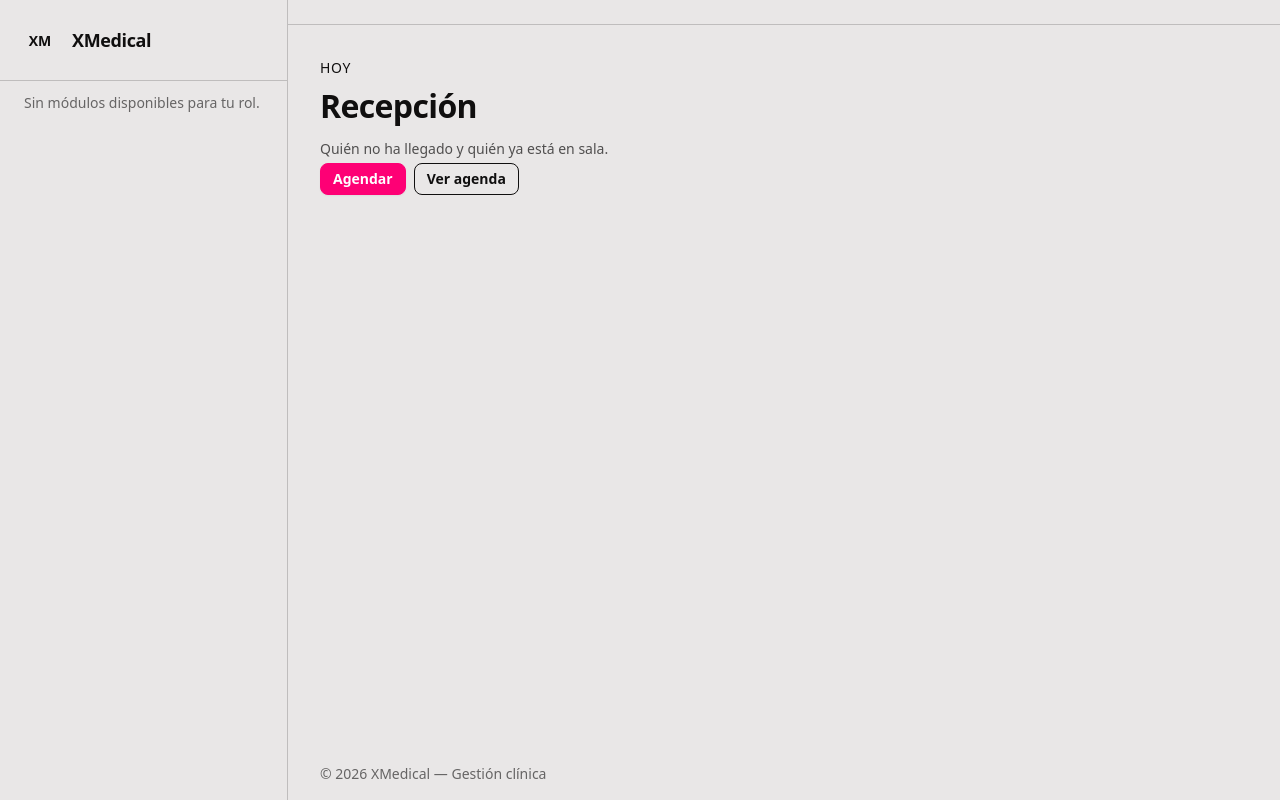
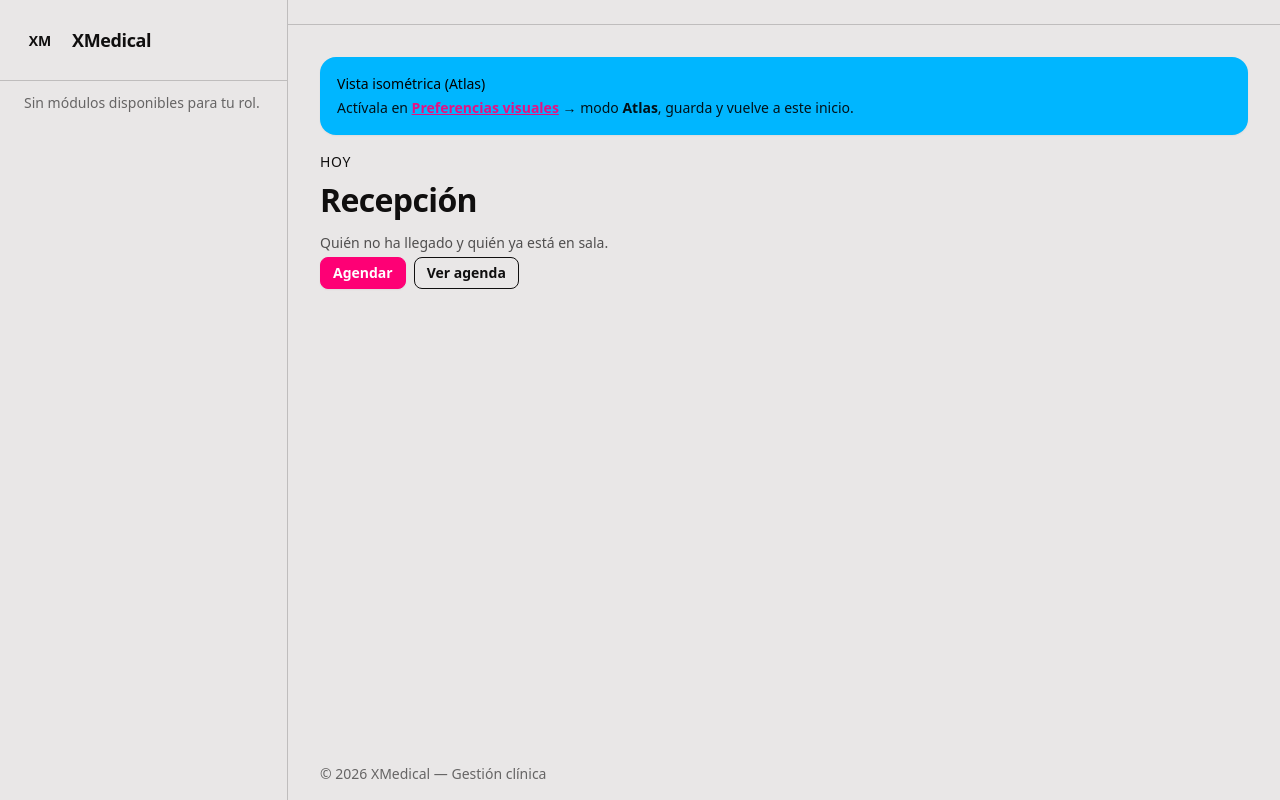
Before and after one commit to ffrancohn/xmedical, a Django app: template apps/dashboards/templates/dashboards/recepcion.html in a window 1280 px wide. Run offline with Django 4.2, Linux system fonts and the light colour scheme; the template is opened without the code that fills it, so the values that code supplies are empty; parts of the project's set-up code (start-up, migrations or seed data) failed here and were passed over; some libraries are stand-ins or nearby versions.

Commit message:
fix(ui): enlace Preferencias/Atlas en sidebar y aviso en recepción
Co-authored-by: Francisco Alejandro Franco <ffrancohn@users.noreply.github.com>

```diff
--- a/apps/core/templatetags/xmedical_tags.py
+++ b/apps/core/templatetags/xmedical_tags.py
@@ -57,8 +57,15 @@ def sidebar_nav(context):
             sections.append({"title": "Portal del paciente", "items": portal})
     else:
         principal = []
+        inicio_url = "dashboard"
+        if profesional and profesional.tipo == "recepcionista":
+            inicio_url = "dashboards_recepcion"
+        elif profesional and profesional.tipo == "enfermera":
+            inicio_url = "dashboards_enfermeria"
+        elif profesional and profesional.tipo == "admin":
+            inicio_url = "dashboards_administracion"
         for item in [
-            ("Inicio", "dashboard", "home", None),
+            ("Inicio", inicio_url, "home", None),
             ("Pacientes", "pacientes_lista", "users", {"recepcionista", "admin", "medico"}),
             ("Citas", "citas_lista", "calendar", {"recepcionista", "admin", "medico"}),
             ("Preclínica", "preclinica_lista", "heart", {"enfermera", "admin"}),
--- a/apps/dashboards/templates/dashboards/recepcion.html
+++ b/apps/dashboards/templates/dashboards/recepcion.html
@@ -1,6 +1,7 @@
 {% extends 'base.html' %}
 {% block title %}Inicio recepción{% endblock %}
 {% block content %}
+{% include 'components/atlas_enable_hint.html' %}
 {% if interface_mode == 'atlas' %}
 {% include 'components/atlas_hero.html' with hero_kicker="Hoy" hero_title="Recepción" hero_desc="Quién no ha llegado y quién ya está en sala." atlas_hero_actions_template="components/recepcion_hero_actions.html" %}
 {% else %}
--- /dev/null
+++ b/templates/components/atlas_enable_hint.html
@@ -0,0 +1,8 @@
+{% if interface_mode != 'atlas' %}
+<div class="alert alert-info shadow-sm mb-4 text-sm">
+    <div>
+        <p class="font-medium">Vista isométrica (Atlas)</p>
+        <p class="opacity-90 mt-1">Actívala en <a href="{% url 'preferencias_visuales' %}" class="link link-primary font-semibold">Preferencias visuales</a> → modo <strong>Atlas</strong>, guarda y vuelve a este inicio.</p>
+    </div>
+</div>
+{% endif %}
--- a/templates/components/sidebar.html
+++ b/templates/components/sidebar.html
@@ -18,15 +18,16 @@
 
     {% if user.is_authenticated %}
     <div class="p-4 border-t border-base-300">
-        <div class="flex items-center gap-3">
+        <a href="{% url 'preferencias_visuales' %}" class="flex items-center gap-3 rounded-lg p-1 -m-1 hover:bg-base-200 transition no-underline text-inherit" title="Tema y vista Atlas isométrica">
             <div class="xm-avatar">{{ user.get_full_name|default:user.username|initials }}</div>
-            <div class="min-w-0">
+            <div class="min-w-0 flex-1">
                 <p class="text-sm font-semibold truncate">{{ user.get_full_name|default:user.username }}</p>
                 {% if profesional %}
                 <p class="text-xs opacity-60 capitalize">{{ profesional.get_tipo_display }}</p>
                 {% endif %}
+                <p class="text-xs text-primary mt-0.5">Preferencias · vista Atlas</p>
             </div>
-        </div>
+        </a>
     </div>
     {% endif %}
 </aside>
```
